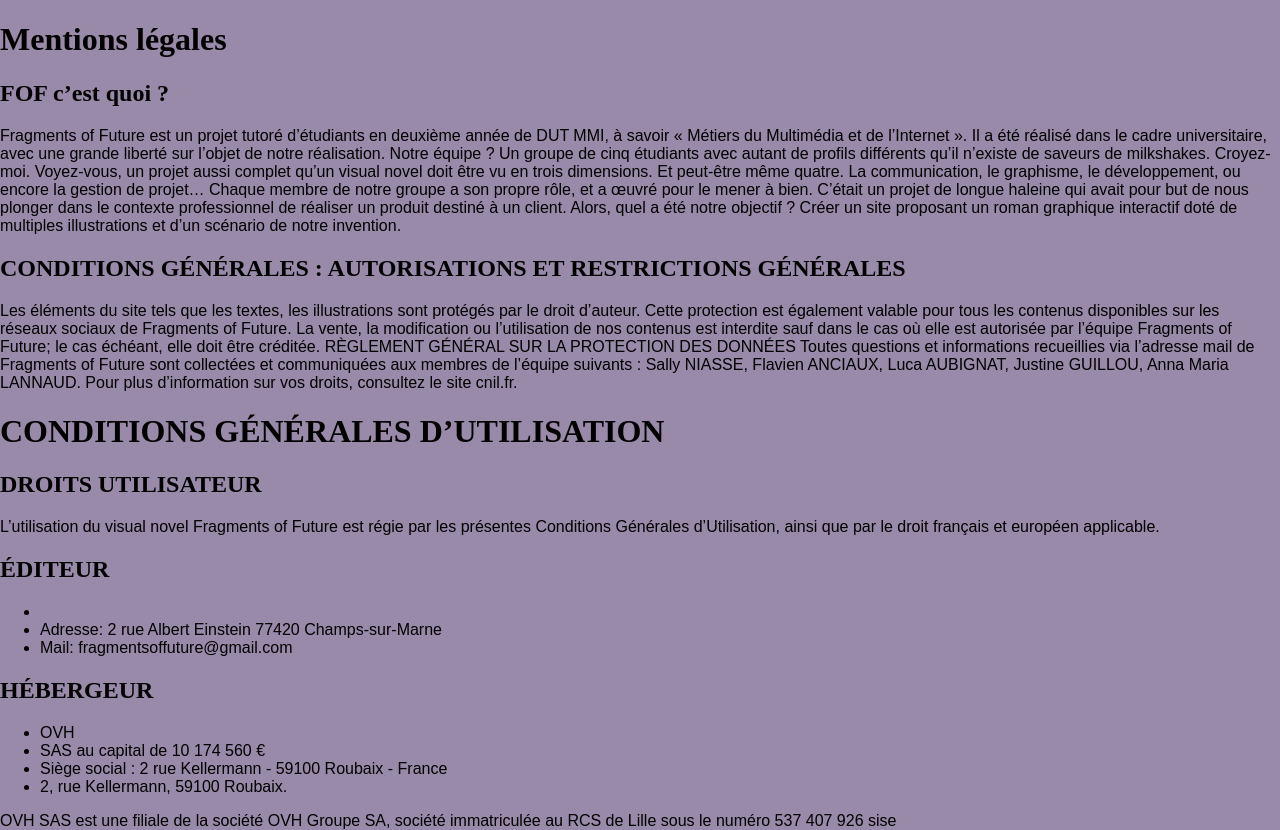
After one commit to Sally-Niasse/fragments-of-future, a PHP site: page /mentionlegale.html in a window 1280 px wide. The commit adds this page. Run offline with PHP 8.4, Linux system fonts and the light colour scheme; a stand-in replaces the project's code that opens the database connection.

Commit message:
ajout des mentions légale + mise a jour du  css des bulles

```diff
--- a/fof.php
+++ b/fof.php
@@ -157,10 +157,10 @@
           console.log(id_suivant);
 
 
+
         } else {
           var lastBubble = document.querySelector(".gamespace").lastElementChild;
           id_suivant = lastBubble.dataset.suiv;
-          scrollDown();
           console.log(id_suivant);
         }
 
--- /dev/null
+++ b/mentionlegale.html
@@ -0,0 +1,66 @@
+<!DOCTYPE html>
+<html lang="fr">
+
+<head>
+    <meta charset="UTF-8">
+    <meta http-equiv="X-UA-Compatible" content="IE=edge">
+    <meta name="viewport" content="width=device-width, initial-scale=1.0">
+    <link  rel="stylesheet" href="style_index.css">
+    <title>Mention Légale</title>
+</head>
+
+<body>
+
+    <main>
+        <h1>Mentions légales</h1>
+        <h2>FOF c’est quoi ?</h2>
+        Fragments of Future est un projet tutoré d’étudiants en deuxième année de DUT MMI, à savoir « Métiers du
+        Multimédia et de l’Internet ».
+        Il a été réalisé dans le cadre universitaire, avec une grande liberté sur l’objet de notre réalisation. Notre
+        équipe ? Un groupe de cinq étudiants avec autant de profils différents qu’il n’existe de saveurs de milkshakes.
+        Croyez-moi. Voyez-vous, un projet aussi complet qu’un visual novel doit être vu en trois dimensions. Et
+        peut-être même quatre. La communication, le graphisme, le développement, ou encore la gestion de projet… Chaque
+        membre de notre groupe a son propre rôle, et a œuvré pour le mener à bien.
+        C’était un projet de longue haleine qui avait pour but de nous plonger dans le contexte professionnel de
+        réaliser un produit destiné à un client. Alors, quel a été notre objectif ? Créer un site proposant un roman
+        graphique interactif doté de multiples illustrations et d’un scénario de notre invention.
+
+        <h2>CONDITIONS GÉNÉRALES : AUTORISATIONS ET RESTRICTIONS GÉNÉRALES</h2>
+        Les éléments du site tels que les textes, les illustrations sont protégés par le droit d’auteur. Cette
+        protection est également valable pour tous les contenus disponibles sur les réseaux sociaux de Fragments of
+        Future.
+        La vente, la modification ou l’utilisation de nos contenus est interdite sauf dans le cas où elle est autorisée
+        par l’équipe Fragments of Future; le cas échéant, elle doit être créditée.
+        RÈGLEMENT GÉNÉRAL SUR LA PROTECTION DES DONNÉES
+        Toutes questions et informations recueillies via l’adresse mail de Fragments of Future sont collectées et
+        communiquées aux membres de l’équipe suivants : Sally NIASSE, Flavien ANCIAUX, Luca AUBIGNAT, Justine GUILLOU,
+        Anna Maria LANNAUD.
+        Pour plus d’information sur vos droits, consultez le site cnil.fr.
+
+        <h1>CONDITIONS GÉNÉRALES D’UTILISATION</h1>
+        <h2>DROITS UTILISATEUR</h2>
+        L’utilisation du visual novel Fragments of Future est régie par les présentes Conditions Générales
+        d’Utilisation, ainsi que par le droit français et européen applicable.
+        <h2>ÉDITEUR</h2>
+        <ul>
+            <li></li>
+            <li>Adresse: 2 rue Albert Einstein 77420 Champs-sur-Marne</li>
+            <li>Mail: fragmentsoffuture@gmail.com</li>
+        </ul>
+
+        <h2>HÉBERGEUR</h2>
+        <ul>
+            <li>OVH</li>
+            <li>SAS au capital de 10 174 560 €</li>
+            <li>Siège social : 2 rue Kellermann - 59100 Roubaix - France</li>
+            <li>2, rue Kellermann, 59100 Roubaix.</li>
+        </ul>
+        OVH SAS est une filiale de la société OVH Groupe SA, société immatriculée au RCS de Lille sous le numéro 537 407
+        926 sise
+
+    </main>
+
+
+</body>
+
+</html>
```
Also changed, not shown: insert_password.php (deleted, +0 -42 lines), save.php (deleted, +0 -13 lines), style_fof.css (+41 -36 lines).
